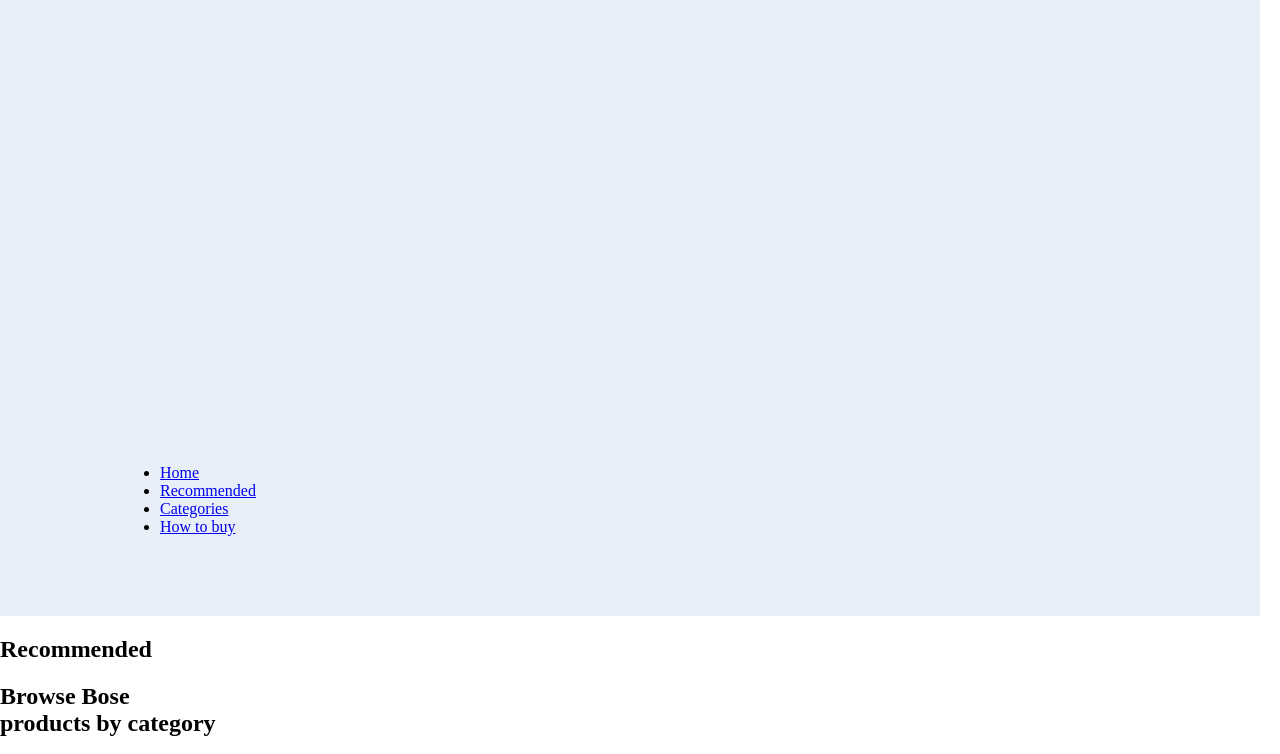
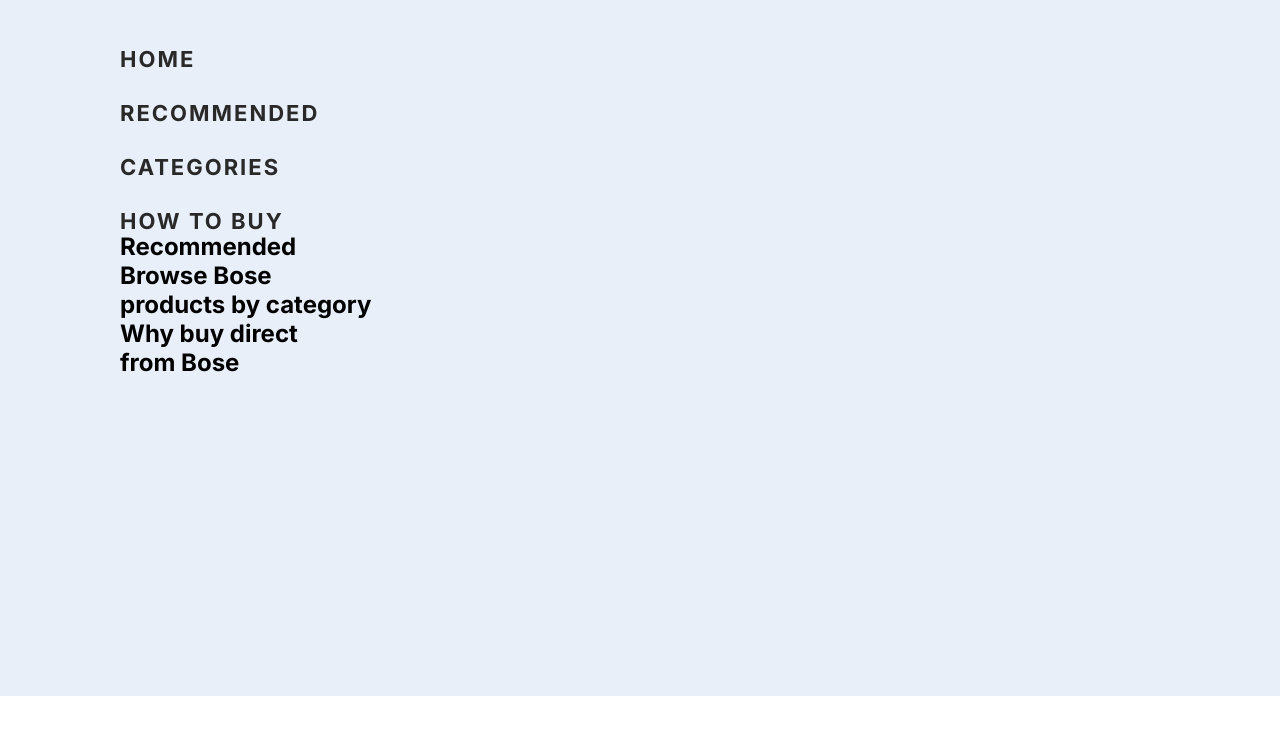
Before and after one commit to padalcko/landing-bose, a plain HTML site: page index.html in a window 1280 px wide. Shown: the part 904-1658 px from the top of the page. After the commit the page ends 1600 px from the top, so only its background shows below. Drawn offline with Linux system fonts and the light colour scheme.

Commit message:
Stylized links in the menu

```diff
--- a/css/style.css
+++ b/css/style.css
@@ -1,9 +1,19 @@
+html {
+    scroll-behavior: smooth;
+}
+
 *{
     box-sizing: border-box;
-}
-body {
     margin: 0;
 }
+
+:root {
+    --main-text-color: #292929;
+    --menu-bg-color: #E8EFF9;
+    font-family: 'Inter', sans-serif;
+}
+
+
 
 .header {
     height: 100vh;
@@ -22,16 +32,31 @@ body {
 }
 
 .menu {
-    width: 1260px;
-    height: 720px;
+    height: 100vh;
     padding: 64px 120px;
     display: flex;
     flex-direction: column;
-    justify-content: space-between;
-    background-color: #E8EFF9;
+    background-color: var(--menu-bg-color);
 }
 
 .menu__top {
     display: flex;
     justify-content: space-between;
+    margin-bottom: 64px;
 }
+
+.nav {
+    display: flex;
+    flex-direction: column;
+    gap: 32px;
+}
+
+.nav__link {
+    color: var(--main-text-color);
+    text-decoration: none;
+    text-transform: uppercase;
+    font-weight: bold;
+    font-size: 22px;
+    line-height: 22px;
+    letter-spacing: 2px;
+}
--- a/index.html
+++ b/index.html
@@ -4,6 +4,9 @@
     <meta charset="UTF-8" />
     <meta name="viewport" content="width=device-width, initial-scale=1.0" />
     <title>BOSE</title>
+    <link rel="preconnect" href="https://fonts.googleapis.com">
+<link rel="preconnect" href="https://fonts.gstatic.com" crossorigin>
+<link href="https://fonts.googleapis.com/css2?family=Inter:wght@400;700&display=swap" rel="stylesheet">
     <link rel="stylesheet" href="css/style.css" />
   </head>
   <body>
@@ -26,31 +29,20 @@
         <img src="img/logo.png" alt="main logo" />
         <img src="img/icon/Icon-Close.png" alt="icon close" />
       </div>
-      <div class="menu__botttom">
-        <ul>
-          <li>
-            <a href="#">Home</a>
-          </li>
-          <li>
-            <a href="#">Recommended</a>
-          </li>
-          <li>
-            <a href="#">Categories</a>
-          </li>
-          <li>
-            <a href="#">How to buy</a>
-          </li>
-        </ul>
-      </div>
-    </div>
+           <nav class="nav">
+            <a href="#home" class="nav__link">Home</a>
+            <a href="#Recommended" class="nav__link">Recommended</a>
+            <a href="#Categories" class="nav__link">Categories</a>
+            <a href="#How-to-buy" class="nav__link">How to buy</a>
+           </nav>
     <main>
-      <section>
+      <section id="Recommended">
         <h2>Recommended</h2>
       </section>
-      <section>
+      <section id="Categories">
         <h2>Browse Bose <br />products by category</h2>
       </section>
-      <section>
+      <section id="How-to-buy">
         <h2>
           Why buy direct <br />
           from Bose
```
